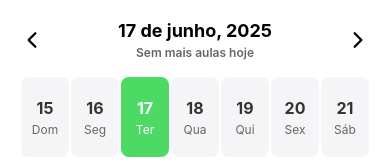
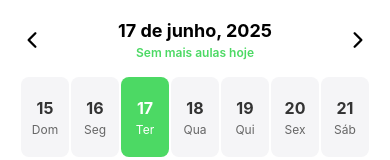
Before and after one commit to caua-carvalho/etec-flow-front, a React Native app: screen /Semanal in a window 390 px wide. Shown: the top 160 px of the page. Built offline with nearby package versions, Linux system fonts and the light colour scheme.

Commit message:
color do "nao ha mais aulas hoje"

```diff
--- a/screens/semanal.js
+++ b/screens/semanal.js
@@ -299,7 +299,7 @@ const styles = StyleSheet.create({
   container:       { flex: 1, backgroundColor: '#fff', padding: 20 },
   header:          { flexDirection: 'row', justifyContent: 'space-between', alignItems: 'center', marginBottom: 5 },
   headerTitle:     { fontSize: 18, fontWeight: '700' },
-  upcomingBadge:   { fontSize: 12, fontWeight: '600', color: '#666', marginTop: 4 },
+  upcomingBadge:   { fontSize: 12, fontWeight: '600', color: '#666', marginTop: 4, color: '#4CD964'},
   weekContainer:   { flexDirection: 'row', justifyContent: 'center', marginBottom: 5 },
   weekList:        { paddingVertical: 12, flex: 1, justifyContent: 'center', alignItems: 'center' },
   dayBox:          { width: 48, height: 80, marginHorizontal: 1, borderRadius: 8, backgroundColor: '#f5f5f7', justifyContent: 'center', alignItems: 'center' },
@@ -318,6 +318,6 @@ const styles = StyleSheet.create({
   lesson:          { fontSize: 16, fontWeight: '700' },
   right:           { alignItems: 'flex-end', flex: 1 },
   badgeNow:        { marginTop: 4, fontSize: 12, fontWeight: '600', color: '#4CD964' },
-  badgeLater:     { marginTop: 4, fontSize: 12, fontWeight: '600', color: '#666' },
+  badgeLater:      { marginTop: 4, fontSize: 12, fontWeight: '600', color: '#666' },
   cardPast:        { opacity: 0.5 },
 });
```
